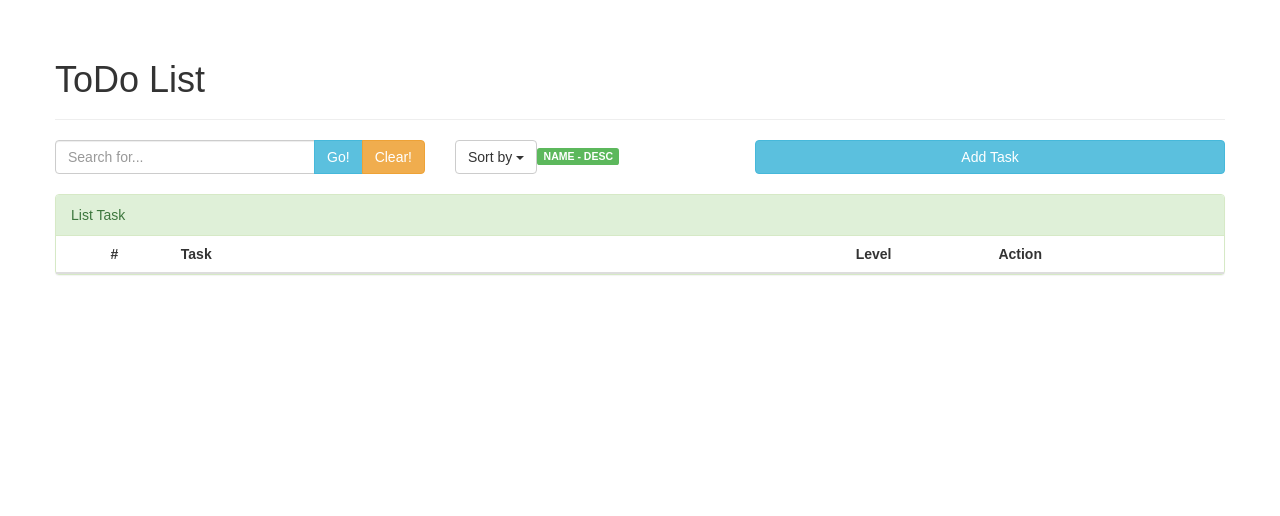
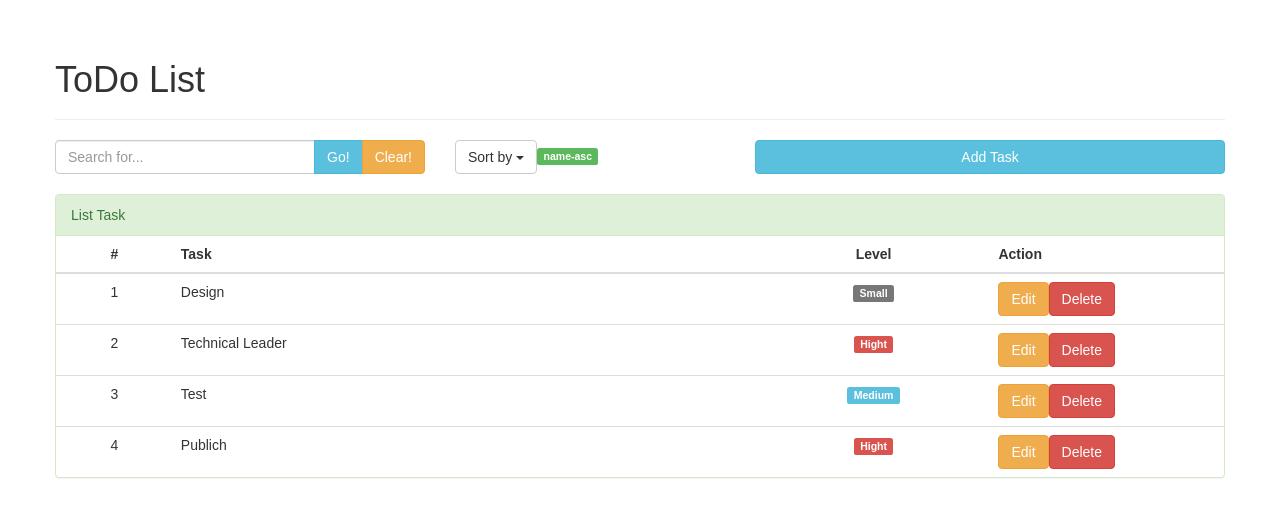
Before and after one commit to bixebuyt/ReactJs_todolist, a React (Create React App) app: page / in a window 1280 px wide. Shown: the top 516 px of the page. Built offline with nearby package versions, Linux system fonts and the light colour scheme.

Commit message:
update 10042018 function Sort

```diff
--- a/src/App.js
+++ b/src/App.js
@@ -4,6 +4,7 @@ import Control from './components/Control';
 import Form from './components/Form';
 import List from './components/List';
 import tasks from './mocks/tasks';
+import {filter,includes} from 'lodash';
 import './App.css';
 
 class App extends Component {
@@ -12,7 +13,9 @@ class App extends Component {
     this.state = {
       items: tasks,
       isShowForm: false,
-      strSearch: ''
+      strSearch: '',
+      orderBy  : 'name',
+      orderDir  : 'asc',
     };
     this.handleToogleForm = this.handleToogleForm.bind(this);
     this.closeForm = this.closeForm.bind(this);
@@ -38,6 +41,14 @@ class App extends Component {
     let items = [];
     let elmForm = null;
     let isShowForm = this.state.isShowForm;
+    let orderBy = this.state.orderBy;
+    let orderDir = this.state.orderDir;
+
+    const search = this.state.strSearch;
+
+    items = filter(itemOrigin, (item) => {
+        return includes(item.name.toLowerCase(), search);
+    });
     if (isShowForm === true) {
         elmForm = <Form onClickCancel = {this.closeForm} />;
     }
@@ -45,11 +56,13 @@ class App extends Component {
       <div className="row">
         <Title />
         <Control
-          onClickSearchGo={this.handleSearch}
-          isShowForm={isShowForm}
-          onClickAdd={this.handleToogleForm} />
-        {elmForm}
-        <List items={items} />
+          orderBy = {orderBy}
+          orderDir = {orderDir}
+          onClickSearchGo = {this.handleSearch}
+          isShowForm = {isShowForm}
+          onClickAdd = {this.handleToogleForm} />
+          {elmForm}
+        <List items = {items} />
       </div>
     );
   }
--- a/src/components/Control.js
+++ b/src/components/Control.js
@@ -20,7 +20,10 @@ class Control extends Component {
 		return (
 		    <div className="row">
 		      <Search onClickGo={this.props.onClickSearchGo} />
-		      <Sort />
+		      <Sort
+		      	orderBy = {this.props.orderBy}
+		      	orderDir = {this.props.orderDir}
+		      />
 		      <div className="col-xs-5 col-sm-5 col-md-5 col-lg-5">
 		        {elmButton}
 		      </div>
--- a/src/components/Search.js
+++ b/src/components/Search.js
@@ -19,7 +19,7 @@ class Search extends Component {
   }
   handleClear() {
     this.setState({
-      strSearch: ""
+      strSearch: ''
     })
   }
   render() {
--- a/src/components/Sort.js
+++ b/src/components/Sort.js
@@ -1,6 +1,16 @@
 import React, { Component } from 'react';
 class Sort extends Component {
+  constructor(props) {
+    super(props);
+    this.state = {
+    };
+    this.handlSort = this.handlSort.bind(this);
+  }
+  handlSort(orderBy, orderDir) {
+
+  }
   render() {
+    let strSort = this.props.orderBy + '-' + this.props.orderDir;
     return (
         <div className="col-xs-3 col-sm-3 col-md-3 col-lg-3">
           <div className="dropdown">
@@ -8,13 +18,13 @@ class Sort extends Component {
               Sort by <span className="caret"></span>
             </button>
             <ul className="dropdown-menu" aria-labelledby="dropdownMenu1">
-              <li><a role="button">Name ASC</a></li>
-              <li><a role="button">Name DESC</a></li>
+              <li><a onClick={() => this.handlSort('name','ASC')} role="button">Name ASC</a></li>
+              <li><a onClick={() => this.handlSort('name','DESC')} role="button">Name DESC</a></li>
               <li role="separator" className="divider"></li>
               <li><a role="button">Level ASC</a></li>
               <li><a role="button">Level DESC</a></li>
             </ul>
-            <span className="label label-success label-medium">NAME - DESC</span>
+            <span className="label label-success label-medium">{ strSort }</span>
           </div>
         </div>
     );
--- a/src/mocks/tasks.js
+++ b/src/mocks/tasks.js
@@ -8,7 +8,7 @@ let items = [
 	  },
 	  {
 	  	id: uuidv4(),
-	    name: "Development",
+	    name: "Technical Leader",
 	    level: 2,
 	  },
 	  {
```
